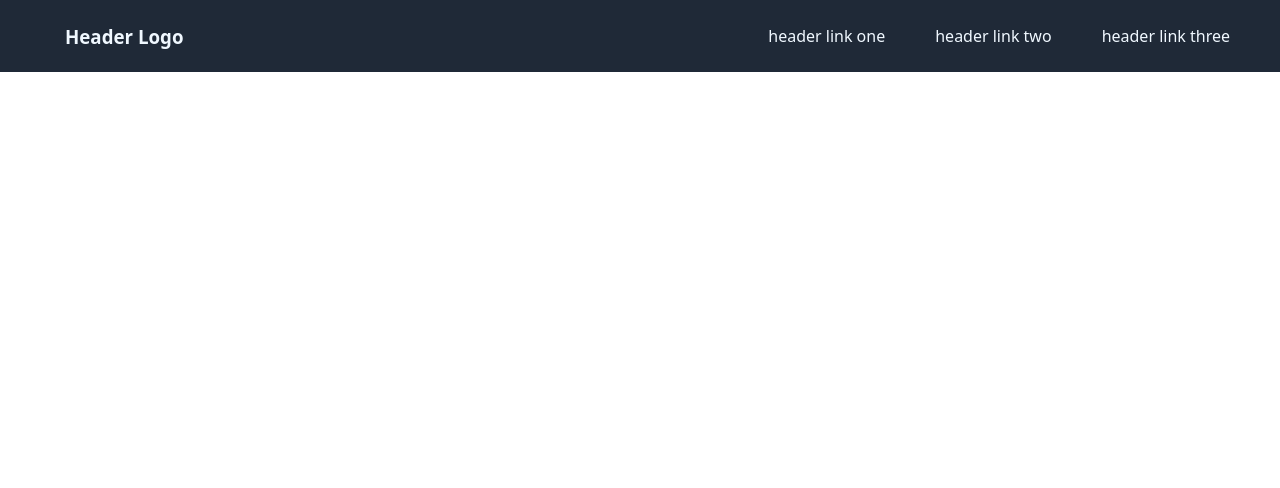
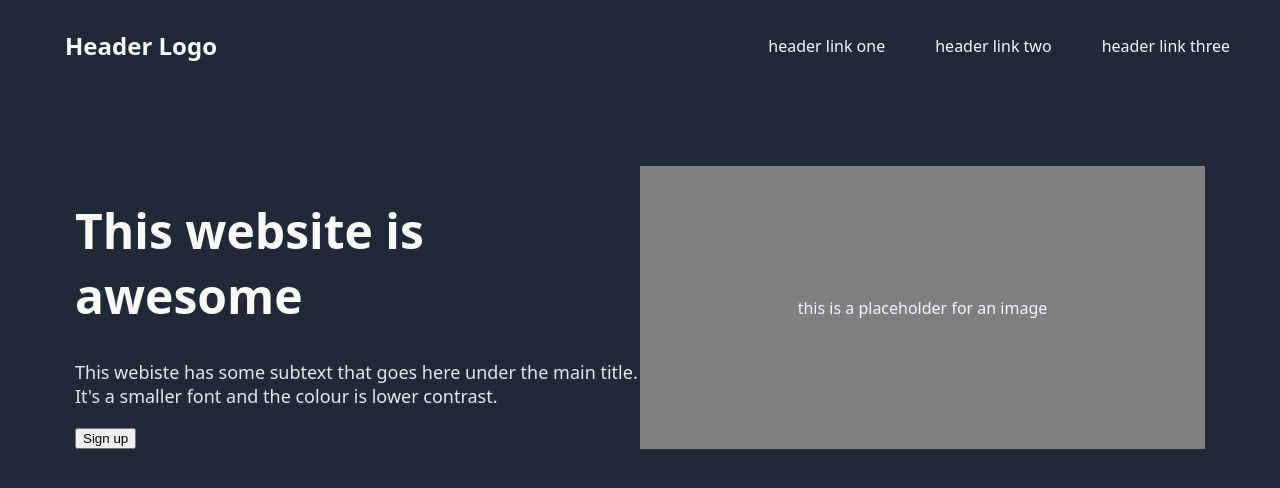
Before and after one commit to ColtonRandall/css-landing-page, a plain HTML site: page index.html in a window 1280 px wide. Drawn offline with Linux system fonts and the light colour scheme.

Commit message:
Add upper content page

```diff
--- a/index.css
+++ b/index.css
@@ -6,19 +6,20 @@ body {
   margin: 0;
   font-family: system-ui, -apple-system, BlinkMacSystemFont, "Segoe UI", Roboto,
     Oxygen, Ubuntu, Cantarell, "Open Sans", "Helvetica Neue", sans-serif;
+  background-color: #1f2937;
+  color: aliceblue;
 }
 
 header {
   display: flex;
   justify-content: space-between;
-  background-color: #1f2937;
-  color: aliceblue;
 }
 
 #header-logo {
   padding: 5px;
   margin-left: 60px;
-  font-weight: bold;
+  font-size: 24px;
+  color: #f9faf8;
 }
 
 .header-links {
@@ -29,3 +30,31 @@ header {
 .header-links > div {
   margin-right: 50px;
 }
+
+.upper-content {
+  display: flex;
+  margin: 75px;
+}
+
+.left-column-text {
+  flex: 1;
+}
+
+.left-column-text > h1 {
+  color: #f9faf8;
+  font-size: 48px;
+  font-weight: extra-bold;
+}
+
+.left-column-text > p {
+  color: #e5e7eb;
+  font-size: 18px;
+}
+
+#image-placeholder {
+  display: flex;
+  justify-content: center;
+  align-items: center;
+  flex: 1;
+  background-color: grey;
+}
--- a/index.html
+++ b/index.html
@@ -18,6 +18,18 @@
     </header>
 
     <!-- Upper content (this website is awesome )-->
+    <div class="upper-background">
+      <div class="upper-content">
+        <div class="left-column-text">
+          <h1>This website is awesome</h1>
+          <p>
+            This webiste has some subtext that goes here under the main title.
+            It's a smaller font and the colour is lower contrast.
+          </p>
+          <button>Sign up</button>
+      </div>
+      <div id="image-placeholder"><p>this is a placeholder for an image</p></div>
+    </div>
 
     <!-- Some random information -->
 
```
